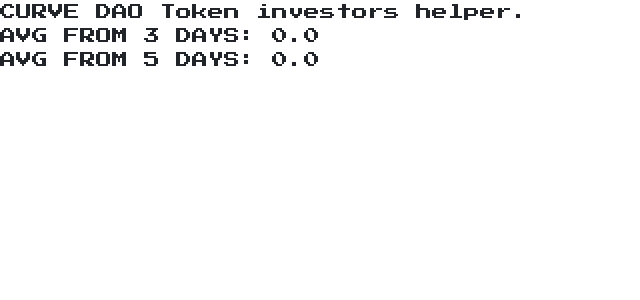
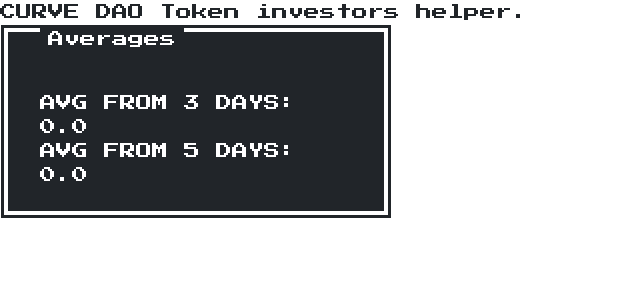
Before and after one commit to bulengerkacper/CRV-investors-suporter, a Flask app: page / in a window 1280 px wide. Shown: the top 300 px of the page, without its empty margins (0-640 px from the left). Run offline with Flask 2, Linux system fonts and the light colour scheme.

Commit message:
resized on html

```diff
--- a/templates/index.html
+++ b/templates/index.html
@@ -32,12 +32,17 @@
 CURVE DAO Token investors helper.
 
 <!-- 3/5 DAYS AVG-->
-</br>
-<result_of_avg_3></result_of_avg_3>
-</br>
-<result_of_avg_5></result_of_avg_5>
+<div class="nes-container is-dark with-title" style="width: 30%;">
+    <p class="title">Averages</p>
+    </br>
+    <result_of_avg_3></result_of_avg_3>
+    </br>
+    <result_of_avg_5></result_of_avg_5>
+  </div>
 
-
-
+  <!-- .nes-container {
+    width: 30%;
+  }
+  style="width:30%;" -->
 </body>
 </html>
```
